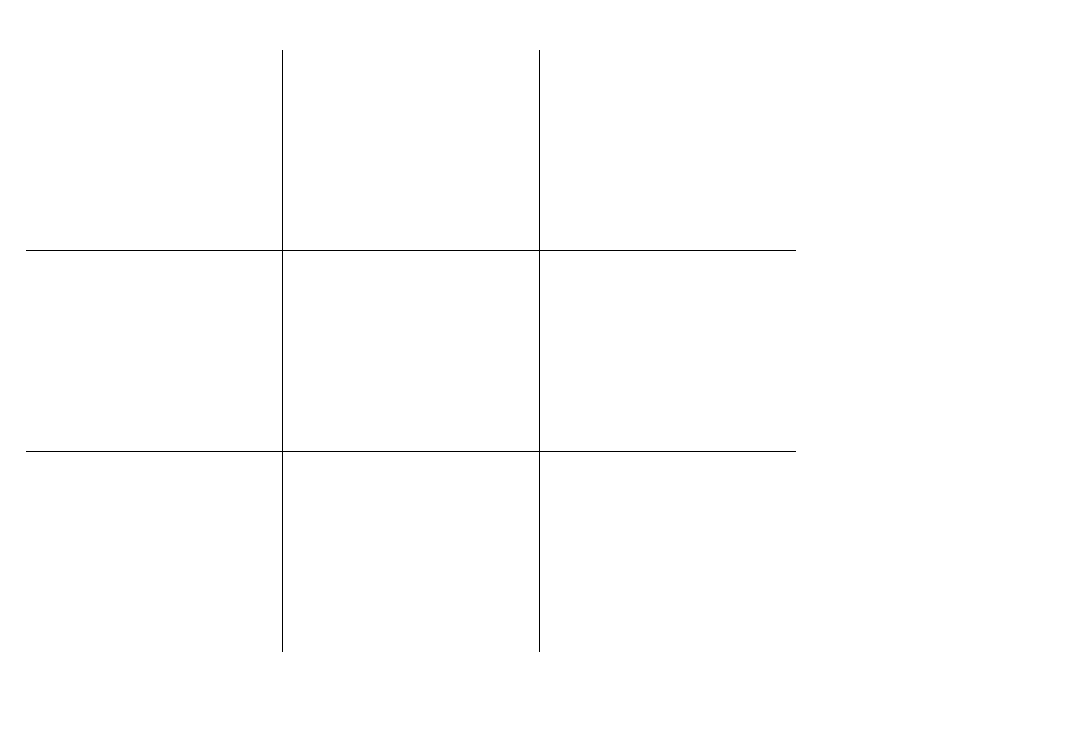
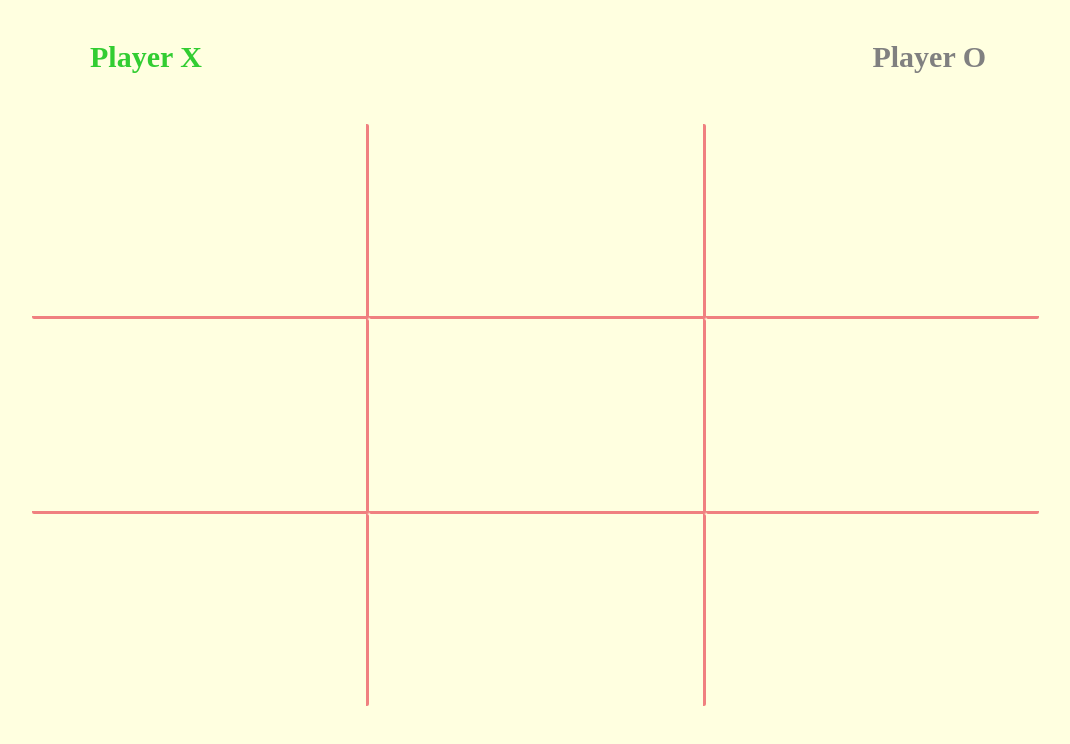
Before and after one commit to terryproctor/tic-tac-toeJS, a plain HTML site: page index.html in a window 1280 px wide. Shown: the whole page, without its empty margins (102-1172 px from the left). Drawn offline with Linux system fonts and the light colour scheme.

Commit message:
styling and player indicators

```diff
--- a/index.html
+++ b/index.html
@@ -7,6 +7,10 @@
 </head>
 <body>
 <div id="gameArea">
+    <div id="players">
+        <h3 id="p1">Player X</h3>
+        <h3 id="p2">Player O</h3>
+    </div>
     <div id="gameContainer">
 
     </div>
--- a/script3.js
+++ b/script3.js
@@ -2,6 +2,8 @@ const board = (() => {
     let gameDom = document.getElementById("gameContainer");
     let _gameboard = {};
     let _counter = 0;
+    let p1 = document.getElementById('p1');
+    let p2 = document.getElementById('p2');
 
     createBoard = () => {
         for (i = 1; i <= 9; i++) {
@@ -23,17 +25,27 @@ const board = (() => {
     }
 
     function turnClick(e) {
-        if (_counter < 9) {
+        if (e.target.textContent === '') {
+            if (_counter <= 9) {
                 _counter ++;
                 if (_counter % 2 == 0) {
-            currentPlayer = player2
+                    currentPlayer = player2;
+                    p1.style.color = 'rgb(60, 16, 253)';
+                    p2.style.color = 'grey';
                 } else if (_counter % 2 == 1) {
                     currentPlayer = player1
+                    p2.style.color = 'rgb(60, 16, 253)';
+                    p1.style.color = 'grey'
                 }
                 e.target.textContent = currentPlayer.mark;
                 _gameboard[e.target.id] = currentPlayer.mark;
                 }
-        clickOff
+                if (_counter === 9) {
+                p1.style.color = 'grey';
+                p2.style.color = 'grey';
+                clickOff;
+                }
+        }
     }
 
 
@@ -50,9 +62,9 @@ return {mark, name}
 
 ///////////////////////////////////////////////////////////////////////
 
-const gameplay = (() => {
+const gameplay = () => {
 
-})()
+}
 
 ////////////////////////////////////////////////////////////////////////
 
@@ -61,4 +73,6 @@ gb.createBoard();
 let player1 = player('X', 'Terry');
 let player2 = player('O', 'Barry');
 let currentPlayer = player1;
+let p1 = document.getElementById('p1');
+p1.style.color = 'limegreen'
 gb.clickOn()
--- a/style.css
+++ b/style.css
@@ -1,16 +1,16 @@
 .cell {
-    width: 20vw;
-    height: 25vh;
+    width: 24vw;
+    height: 24vh;
     min-width: 50px;
     min-height: 60px;
-    border: 1px solid;
+    border: 3px solid lightcoral;
+    border-radius: 2px;
     text-align: center;
     line-height: 25vh;
-    font-size: 45px;
-
+    font-size: 15vh;
+    flex-basis: 33%;
+    color: rgb(60, 16, 253);
 }
-
-
 
 .cell:hover {
     cursor:pointer;
@@ -25,8 +25,8 @@
     display: flex;
     flex-direction: row;
     flex-wrap: wrap;
-    width: 80vw;
-    margin: 50px auto;
+    width: 80%;
+    margin: 20px auto;
 }
 
 [id="1"], [id="4"], [id="7"], [id="2"], [id="5"],
@@ -46,3 +46,18 @@
 [id="7"], [id="8"], [id="9"] {
     border-bottom: none;
 }
+
+#players {
+    display: flex;
+    justify-content: space-between;
+    flex-direction: row;
+    margin: 10px auto;
+    width: 70vw;
+}
+
+#p1, #p2{
+    font-size: 30px;
+    color: grey;
+}
+
+body {background: lightyellow;}
```
Lines whose indentation alone changed are shown as unchanged.
